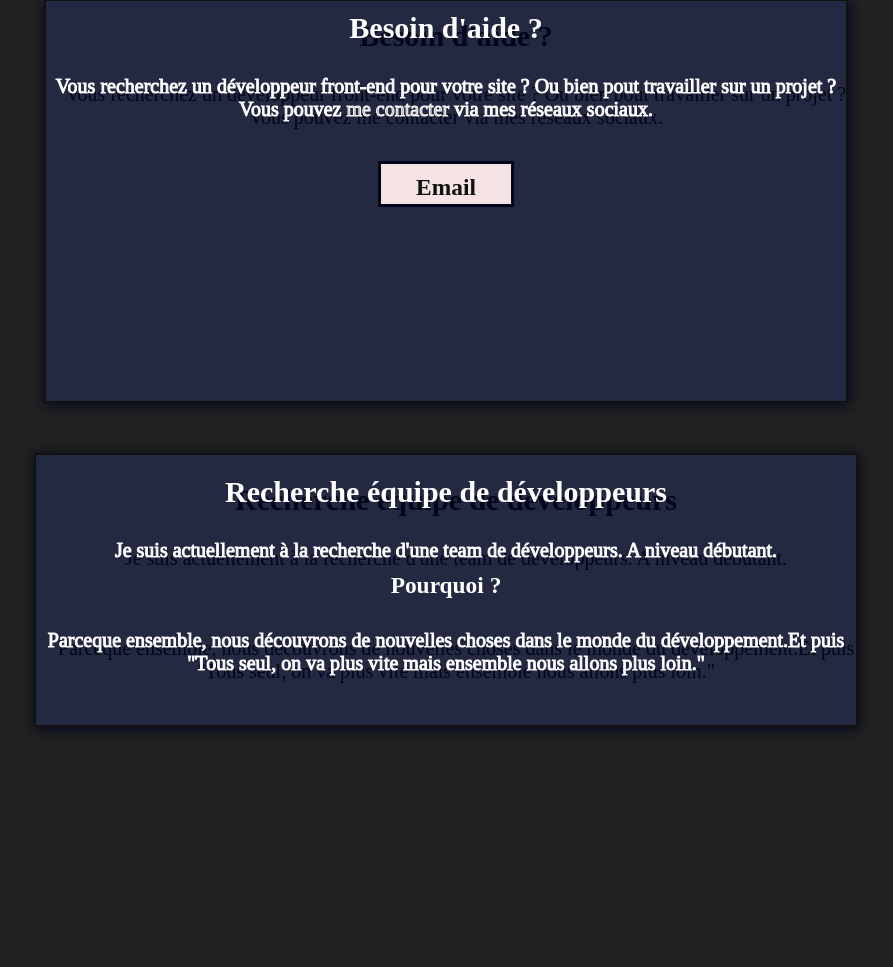
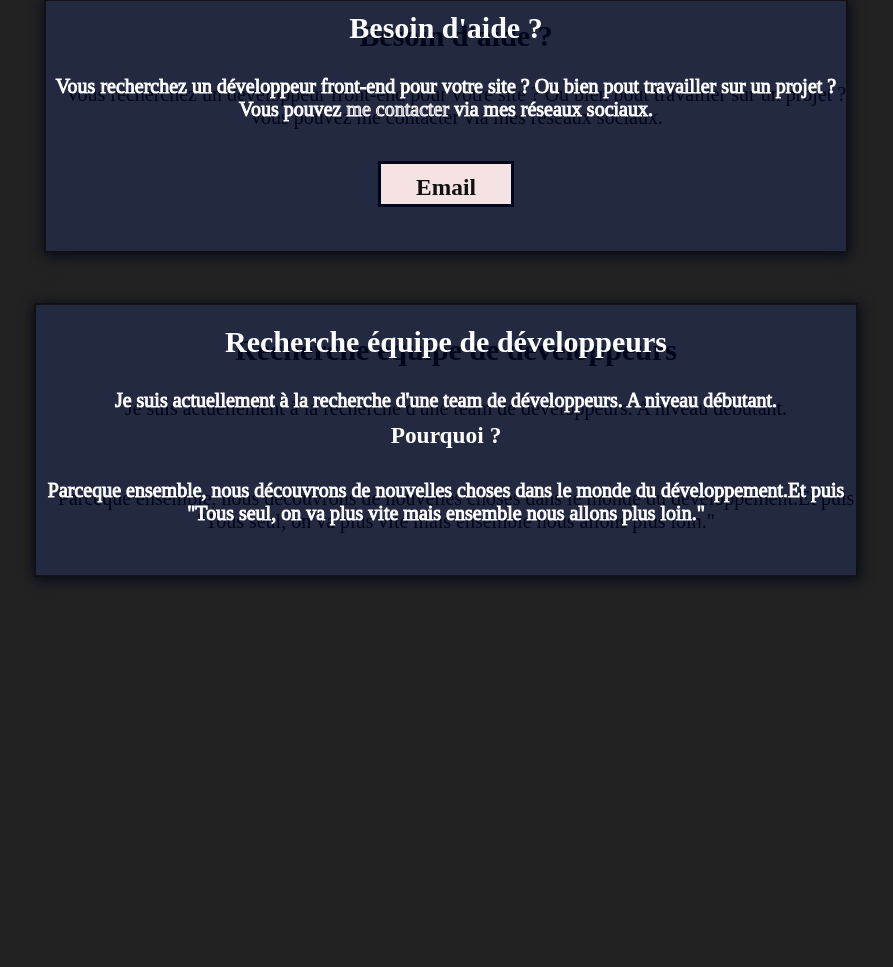
Before and after one commit to Erwinn-Developpement/Erwinn, a PHP site: page / in a window 1280 px wide. Shown: the part 1701-2668 px from the top of the page, without its empty margins (194-1087 px from the left). Run offline with PHP 8.4, Linux system fonts and the light colour scheme.

Commit message:
Update style.css

```diff
--- a/style.css
+++ b/style.css
@@ -227,15 +227,6 @@ nav ul li:hover {
 }
 
 
-#info1 {
-    height: 400px;
-}
-
-
-#info2 {
-    heihgt: 600px;
-}
-
 
 .button {
     width: 130px;
@@ -402,4 +393,14 @@ footer h5 {
         width: 200px;
         height: 100%;
     }
+
+    #info1 {
+    height: 400px;
 }
+
+
+#info2 {
+    heihgt: 600px;
+}
+
+}
```
